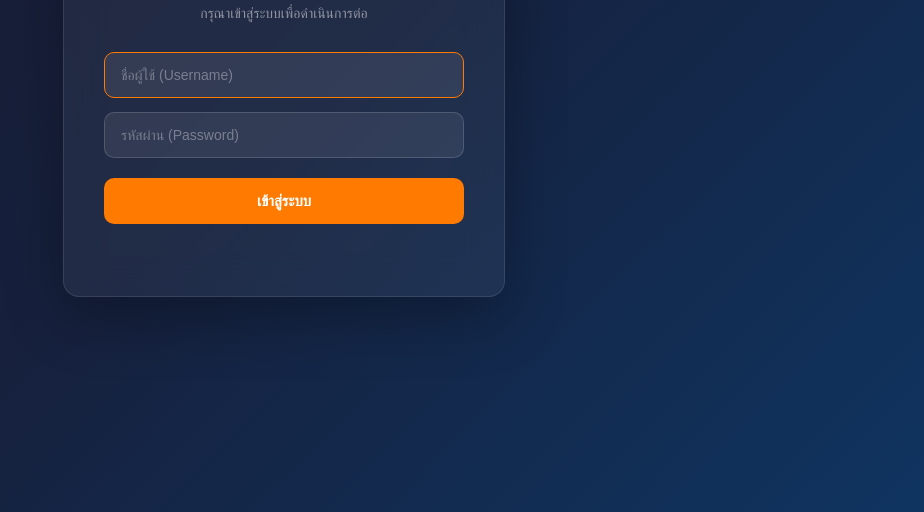
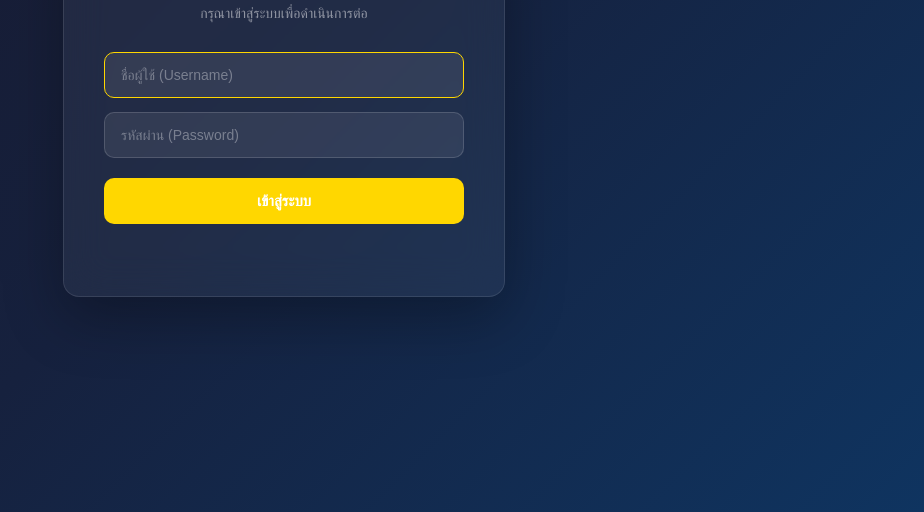
Before and after one commit to mrc7499-web/sup789, a plain HTML site: page index.html in a window 1280 px wide. Shown: the part 288-800 px from the top of the page, without its empty margins (356-1280 px from the left). Drawn offline with Linux system fonts and the light colour scheme; no server answers.

Commit message:
Update index.html

```diff
--- a/index.html
+++ b/index.html
@@ -16,7 +16,7 @@
 
 :root {
 
-  --primary:#ff7a00;
+  --primary:#ffd700;
 
   --bg:#f4f4f4;
 
```
